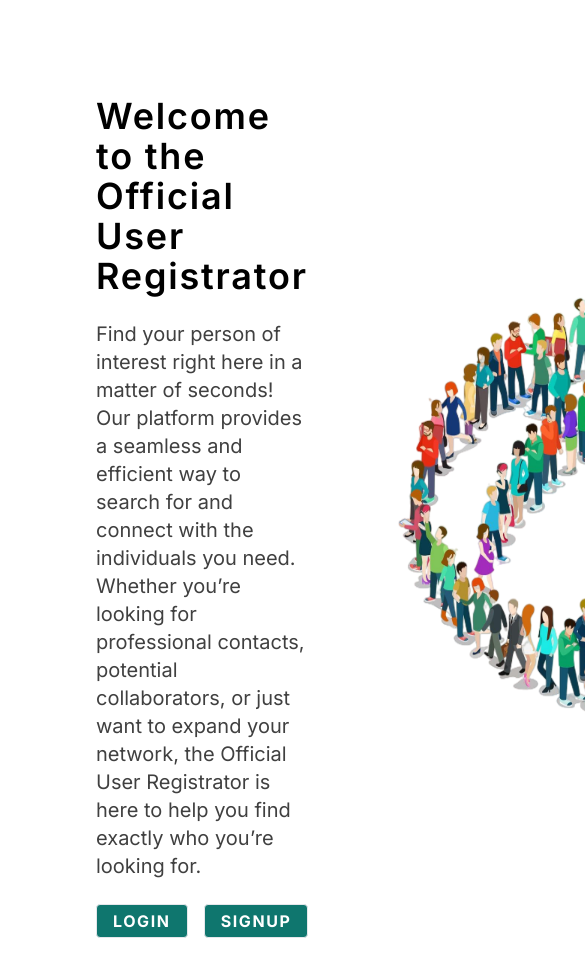
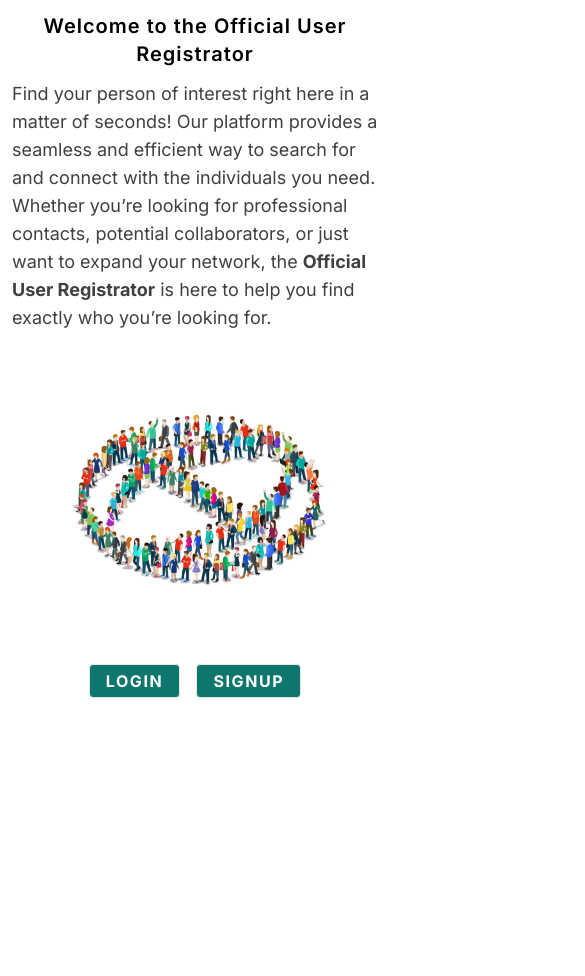
Before and after one commit to VanjaXYZ/users_list_frontend, a Next.js app: page / in a window 390 px wide. Shown: the top 976 px of the page, 585 px wide, since content can reach past the window. After the commit the page ends 844 px from the top, so only its background shows below. Built offline with nearby package versions, Linux system fonts and the light colour scheme.

Commit message:
responsive fix

```diff
--- a/src/app/admin/users/page.tsx
+++ b/src/app/admin/users/page.tsx
@@ -21,7 +21,7 @@ const UsersPage = async ({
   const filterParam = searchParams?.filter || "name"; // if there is no filter chosen add 'name' value to it as default
 
   return (
-    <div className="flex flex-col items-center p-12 gap-8 w-full">
+    <div className="flex flex-col items-center p-12 gap-8 w-full border">
       <CreateUserForm />
       <SearchBar placeholder="Search users..." />
       <Suspense key={query} fallback={"Loading"}>
--- a/src/app/components/(welcome-screen)/WelcomeImages.tsx
+++ b/src/app/components/(welcome-screen)/WelcomeImages.tsx
@@ -4,13 +4,15 @@ import Image from "next/image";
 
 const WelcomeImages = () => {
   return (
+    <div className="flex justify-center items-center">
       <Image
         src={PeopleGroup}
         alt="Group of people"
         width={800}
         height={800}
-      className="max-w-[750px]"
+        className="max-w-[320px] sm:max-w-sm md:max-w-md lg:max-w-lg xl:max-w-[750px]"
       />
+    </div>
   );
 };
 
--- a/src/app/components/(welcome-screen)/WelcomeMessage.tsx
+++ b/src/app/components/(welcome-screen)/WelcomeMessage.tsx
@@ -1,21 +1,20 @@
-import React from "react";
 import ActionButtons from "./ActionButtons";
 
 const WelcomeMessage = () => {
   return (
-    <div className="space-y-6">
-      <h1 className="text-4xl font-semibold tracking-wider">
+    <div className="space-y-1 md:space-y-10 lg:p-20 p-2">
+      <h1 className="text-xl md:text-4xl font-semibold tracking-wider p-1 text-center">
         Welcome to the Official User Registrator
       </h1>
-      <p className="text-xl text-neutral-700">
+      <p className="text-lg md:text-2xl p-1 text-neutral-700">
         Find your person of interest right here in a matter of seconds! Our
         platform provides a seamless and efficient way to search for and connect
         with the individuals you need. Whether you’re looking for professional
         contacts, potential collaborators, or just want to expand your network,
-        the Official User Registrator is here to help you find exactly who
-        you’re looking for.
+        the <strong>Official User Registrator</strong> is here to help you find
+        exactly who you’re looking for.
       </p>
-      <div>
+      <div className="md:flex justify-center hidden">
         <ActionButtons />
       </div>
     </div>
--- a/src/app/components/(welcome-screen)/WelcomeScreen.tsx
+++ b/src/app/components/(welcome-screen)/WelcomeScreen.tsx
@@ -1,12 +1,16 @@
 import React from "react";
 import WelcomeMessage from "./WelcomeMessage";
 import WelcomeImages from "./WelcomeImages";
+import ActionButtons from "./ActionButtons";
 
 const WelcomeScreen = () => {
   return (
-    <section className="flex container">
+    <section className="flex w-full flex-col md:flex-row min-h-screen">
       <WelcomeMessage />
       <WelcomeImages />
+      <div className="flex justify-center md:hidden">
+        <ActionButtons />
+      </div>
     </section>
   );
 };
--- a/src/app/page.tsx
+++ b/src/app/page.tsx
@@ -2,7 +2,7 @@ import WelcomeScreen from "./components/(welcome-screen)/WelcomeScreen";
 
 export default async function Home() {
   return (
-    <main className="flex min-h-screen flex-col items-center justify-between p-24">
+    <main className="w-full">
       <WelcomeScreen />
     </main>
   );
```
Lines whose indentation alone changed are shown as unchanged.
